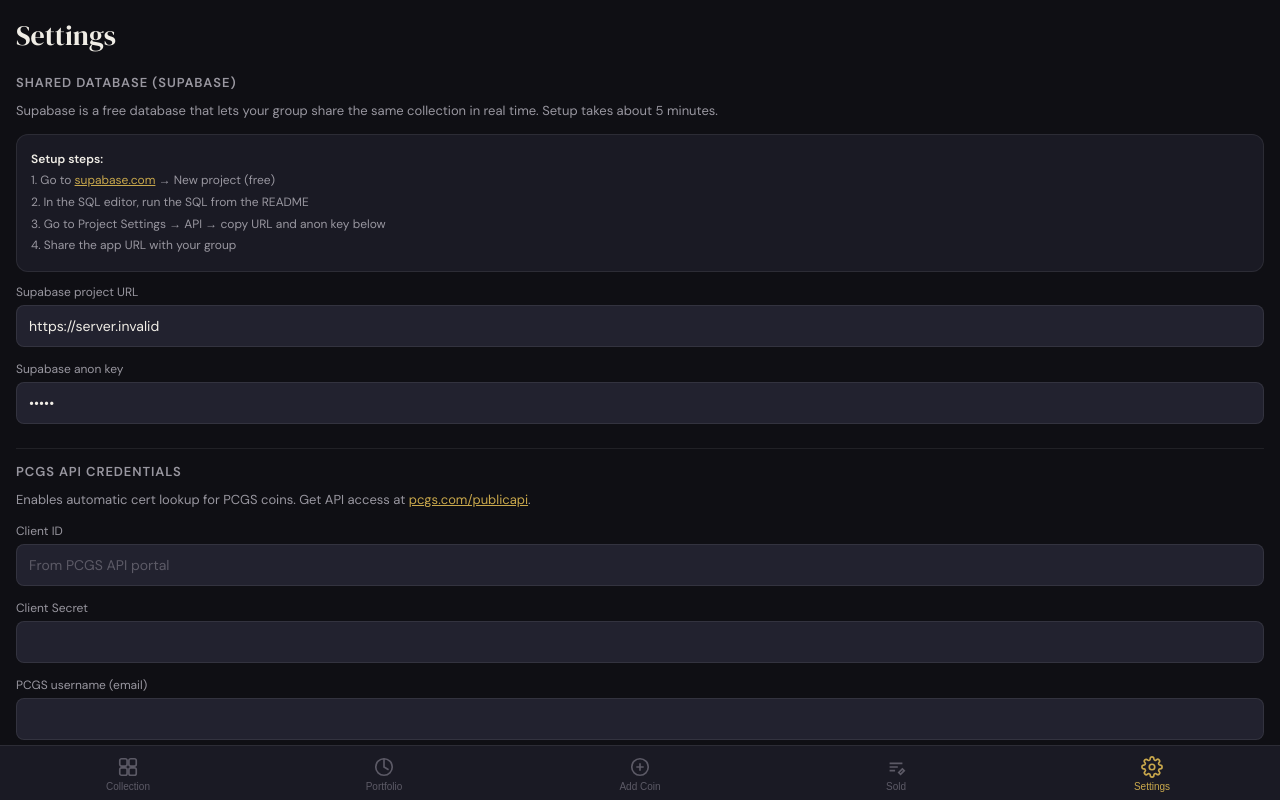
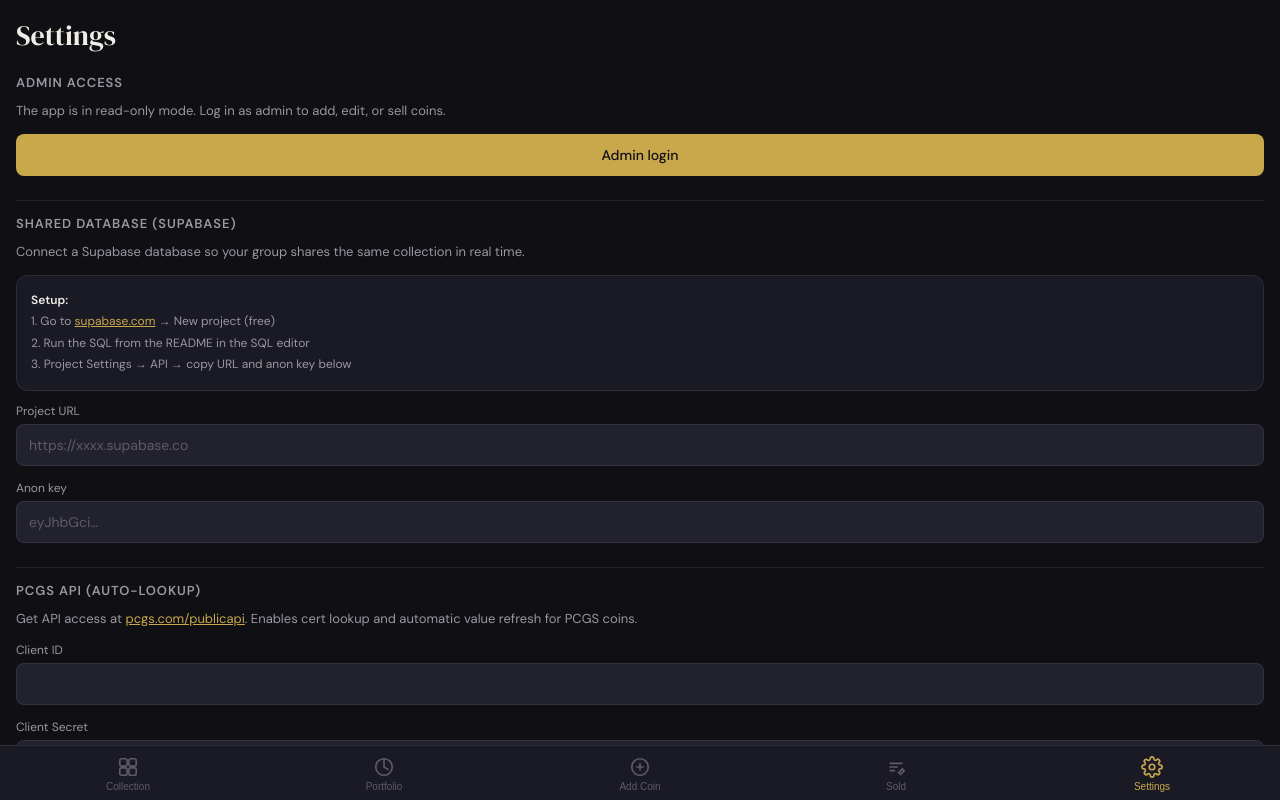
Before and after one commit to JT984/coinvault, a React (Create React App) app in the folder coinvault-pwa/: page / in a window 1280 px wide. Both pictures are taken after a click on the button "Settings". Built offline with nearby package versions, Linux system fonts and the light colour scheme; no server answers; the database is empty.

Commit message:
Update SettingsView.js

```diff
--- a/coinvault-pwa/src/components/SettingsView.js
+++ b/coinvault-pwa/src/components/SettingsView.js
@@ -1,15 +1,18 @@
 import React, { useState, useEffect } from 'react';
 import { savePCGSCreds, loadPCGSCreds } from '../lib/pcgs';
 
-export default function SettingsView({ onConfigured }) {
+export default function SettingsView({ onConfigured, adminMode, onAdminLogin, onAdminLogout }) {
   const [supabaseUrl, setSupabaseUrl] = useState('');
   const [supabaseKey, setSupabaseKey] = useState('');
   const [pcgs, setPcgs] = useState({ clientId: '', clientSecret: '', username: '', password: '' });
+  const [newPin, setNewPin] = useState('');
+  const [confirmPin, setConfirmPin] = useState('');
+  const [pinMsg, setPinMsg] = useState('');
   const [saved, setSaved] = useState(false);
 
   useEffect(() => {
-    setSupabaseUrl(process.env.REACT_APP_SUPABASE_URL || localStorage.getItem('sb_url') || '');
-    setSupabaseKey(process.env.REACT_APP_SUPABASE_ANON_KEY || localStorage.getItem('sb_key') || '');
+    setSupabaseUrl(localStorage.getItem('sb_url') || '');
+    setSupabaseKey(localStorage.getItem('sb_key') || '');
     const creds = loadPCGSCreds();
     if (creds) setPcgs(creds);
   }, []);
@@ -23,6 +26,15 @@
     if (supabaseUrl && supabaseKey) onConfigured();
   }
 
+  function savePin() {
+    if (!newPin || newPin.length < 4) { setPinMsg('PIN must be at least 4 digits.'); return; }
+    if (newPin !== confirmPin) { setPinMsg('PINs do not match.'); return; }
+    localStorage.setItem('coinvault_admin_pin', newPin);
+    setNewPin(''); setConfirmPin('');
+    setPinMsg('PIN updated successfully.');
+    setTimeout(() => setPinMsg(''), 3000);
+  }
+
   const setP = (k, v) => setPcgs(p => ({ ...p, [k]: v }));
 
   return (
@@ -31,26 +43,62 @@
         <div className="page-title">Settings</div>
       </div>
 
+      {/* Admin section */}
+      <div className="settings-section">
+        <div className="settings-title">Admin access</div>
+        {adminMode ? (
+          <>
+            <div style={{ display: 'flex', alignItems: 'center', gap: 8, marginBottom: 14, background: 'var(--green-bg)', border: '1px solid rgba(76,175,130,0.3)', borderRadius: 'var(--radius-sm)', padding: '10px 14px' }}>
+              <span style={{ fontSize: 14 }}>✓</span>
+              <span style={{ fontSize: 13, color: 'var(--green)', fontWeight: 500 }}>Logged in as admin</span>
+              <button onClick={onAdminLogout} style={{ marginLeft: 'auto', background: 'none', border: 'none', color: 'var(--text2)', fontSize: 13, cursor: 'pointer' }}>Log out</button>
+            </div>
+
+            <div style={{ fontSize: 12, color: 'var(--text2)', marginBottom: 10 }}>Change your admin PIN:</div>
+            <div className="form-row">
+              <div className="form-group">
+                <label className="form-label">New PIN</label>
+                <input className="form-input" type="password" inputMode="numeric" maxLength={8} placeholder="Min 4 digits" value={newPin} onChange={e => { setNewPin(e.target.value); setPinMsg(''); }} />
+              </div>
+              <div className="form-group">
+                <label className="form-label">Confirm PIN</label>
+                <input className="form-input" type="password" inputMode="numeric" maxLength={8} placeholder="Repeat PIN" value={confirmPin} onChange={e => { setConfirmPin(e.target.value); setPinMsg(''); }} />
+              </div>
+            </div>
+            {pinMsg && <div style={{ fontSize: 12, color: pinMsg.includes('success') ? 'var(--green)' : 'var(--red)', marginBottom: 8 }}>{pinMsg}</div>}
+            <button className="btn btn-outline" onClick={savePin} style={{ marginBottom: 0 }}>Update PIN</button>
+          </>
+        ) : (
+          <>
+            <div style={{ fontSize: 13, color: 'var(--text2)', lineHeight: 1.6, marginBottom: 12 }}>
+              The app is in read-only mode. Log in as admin to add, edit, or sell coins.
+            </div>
+            <button className="btn btn-primary" onClick={onAdminLogin}>Admin login</button>
+          </>
+        )}
+      </div>
+
+      <hr className="divider" />
+
       {/* Supabase */}
       <div className="settings-section">
         <div className="settings-title">Shared database (Supabase)</div>
         <div style={{ fontSize: 13, color: 'var(--text2)', lineHeight: 1.6, marginBottom: 12 }}>
-          Supabase is a free database that lets your group share the same collection in real time. Setup takes about 5 minutes.
+          Connect a Supabase database so your group shares the same collection in real time.
         </div>
         <div style={{ background: 'var(--surface)', border: '1px solid var(--border)', borderRadius: 'var(--radius)', padding: 14, marginBottom: 12, fontSize: 12, color: 'var(--text2)', lineHeight: 1.8 }}>
-          <strong style={{ color: 'var(--text)' }}>Setup steps:</strong><br />
+          <strong style={{ color: 'var(--text)' }}>Setup:</strong><br />
           1. Go to <a href="https://supabase.com" target="_blank" rel="noreferrer" style={{ color: 'var(--gold)' }}>supabase.com</a> → New project (free)<br />
-          2. In the SQL editor, run the SQL from the README<br />
-          3. Go to Project Settings → API → copy URL and anon key below<br />
-          4. Share the app URL with your group
+          2. Run the SQL from the README in the SQL editor<br />
+          3. Project Settings → API → copy URL and anon key below
         </div>
         <div className="form-group">
-          <label className="form-label">Supabase project URL</label>
+          <label className="form-label">Project URL</label>
           <input className="form-input" value={supabaseUrl} onChange={e => setSupabaseUrl(e.target.value)} placeholder="https://xxxx.supabase.co" />
         </div>
         <div className="form-group">
-          <label className="form-label">Supabase anon key</label>
-          <input className="form-input" value={supabaseKey} onChange={e => setSupabaseKey(e.target.value)} placeholder="eyJhbGci..." type="password" />
+          <label className="form-label">Anon key</label>
+          <input className="form-input" type="password" value={supabaseKey} onChange={e => setSupabaseKey(e.target.value)} placeholder="eyJhbGci…" />
         </div>
       </div>
 
@@ -58,35 +106,20 @@
 
       {/* PCGS */}
       <div className="settings-section">
-        <div className="settings-title">PCGS API credentials</div>
+        <div className="settings-title">PCGS API (auto-lookup)</div>
         <div style={{ fontSize: 13, color: 'var(--text2)', lineHeight: 1.6, marginBottom: 12 }}>
-          Enables automatic cert lookup for PCGS coins. Get API access at{' '}
-          <a href="https://www.pcgs.com/publicapi" target="_blank" rel="noreferrer" style={{ color: 'var(--gold)' }}>pcgs.com/publicapi</a>.
+          Get API access at <a href="https://www.pcgs.com/publicapi" target="_blank" rel="noreferrer" style={{ color: 'var(--gold)' }}>pcgs.com/publicapi</a>. Enables cert lookup and automatic value refresh for PCGS coins.
         </div>
-        <div className="form-group">
-          <label className="form-label">Client ID</label>
-          <input className="form-input" value={pcgs.clientId} onChange={e => setP('clientId', e.target.value)} placeholder="From PCGS API portal" />
-        </div>
-        <div className="form-group">
-          <label className="form-label">Client Secret</label>
-          <input className="form-input" type="password" value={pcgs.clientSecret} onChange={e => setP('clientSecret', e.target.value)} />
-        </div>
-        <div className="form-group">
-          <label className="form-label">PCGS username (email)</label>
-          <input className="form-input" value={pcgs.username} onChange={e => setP('username', e.target.value)} />
-        </div>
-        <div className="form-group">
-          <label className="form-label">PCGS password</label>
-          <input className="form-input" type="password" value={pcgs.password} onChange={e => setP('password', e.target.value)} />
-        </div>
+        <div className="form-group"><label className="form-label">Client ID</label><input className="form-input" value={pcgs.clientId} onChange={e => setP('clientId', e.target.value)} /></div>
+        <div className="form-group"><label className="form-label">Client Secret</label><input className="form-input" type="password" value={pcgs.clientSecret} onChange={e => setP('clientSecret', e.target.value)} /></div>
+        <div className="form-group"><label className="form-label">Username (email)</label><input className="form-input" value={pcgs.username} onChange={e => setP('username', e.target.value)} /></div>
+        <div className="form-group"><label className="form-label">Password</label><input className="form-input" type="password" value={pcgs.password} onChange={e => setP('password', e.target.value)} /></div>
       </div>
 
-      <button className="btn btn-primary" onClick={saveSettings}>
-        {saved ? '✓ Saved' : 'Save settings'}
-      </button>
+      <button className="btn btn-primary" onClick={saveSettings}>{saved ? '✓ Saved' : 'Save settings'}</button>
 
-      <div style={{ fontSize: 12, color: 'var(--text3)', textAlign: 'center', marginTop: 16, lineHeight: 1.6 }}>
-        Credentials are stored only in your browser's local storage and are never sent to any server other than PCGS and Supabase directly.
+      <div style={{ fontSize: 12, color: 'var(--text3)', textAlign: 'center', marginTop: 16, lineHeight: 1.6, paddingBottom: 24 }}>
+        Credentials are stored only in your browser and sent directly to Supabase and PCGS — never to any other server.
       </div>
     </>
   );
```
